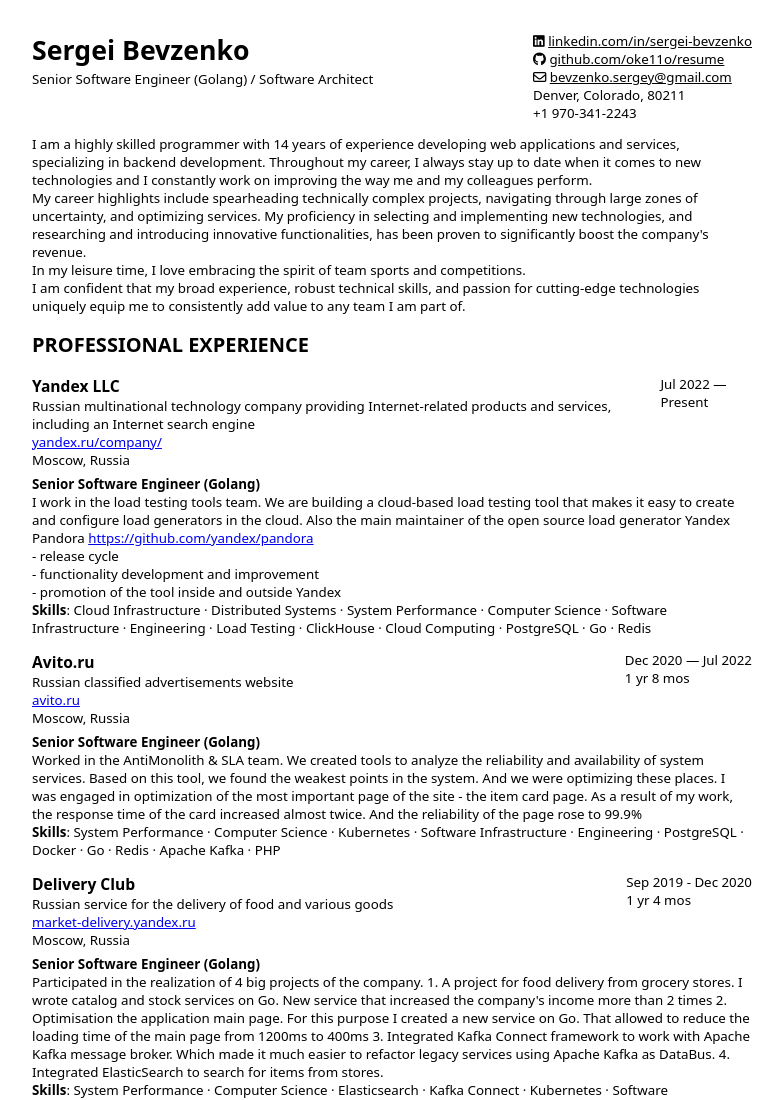
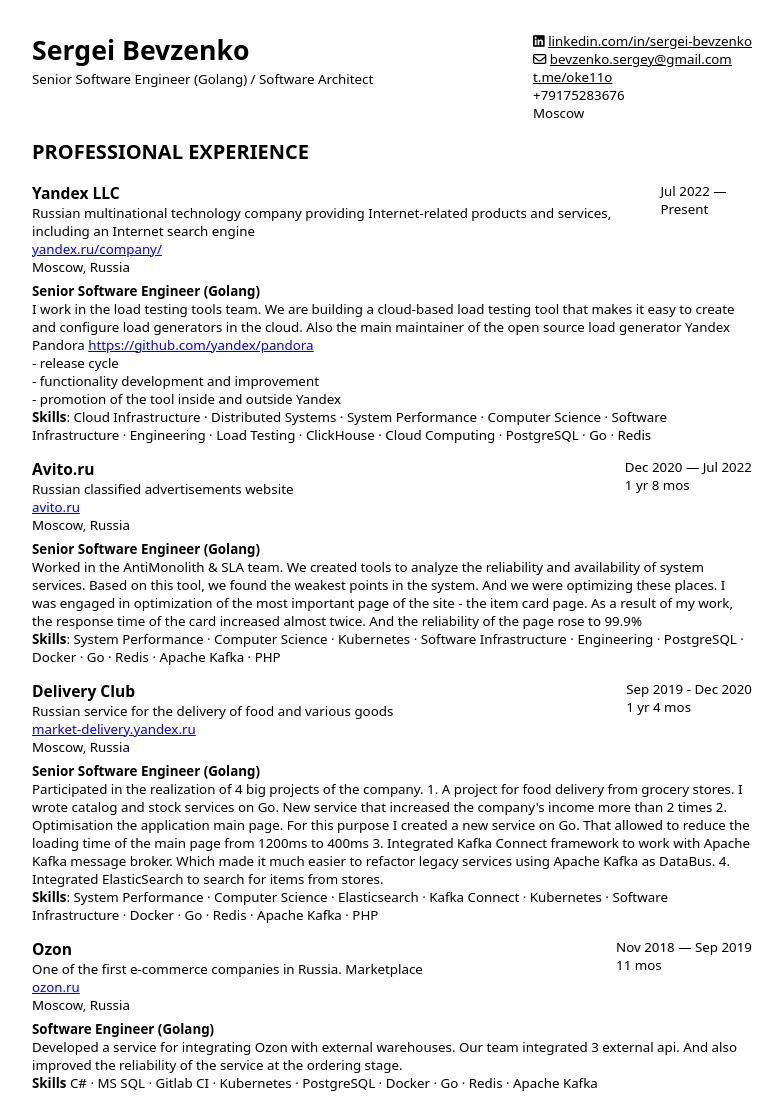
Before and after one commit to oke11o/resume, a plain HTML site: page docs/en/cv.html in a window 1280 px wide. Shown: the top 1100 px of the page, without its empty margins (248-1031 px from the left). Drawn offline with Linux system fonts and the light colour scheme.

Commit message:
comments

```diff
--- a/docs/en/cv.html
+++ b/docs/en/cv.html
@@ -18,38 +18,44 @@
       <i class="fa-brands fa-linkedin"></i>
       <a href="https://www.linkedin.com/in/sergei-bevzenko/">linkedin.com/in/sergei-bevzenko</a>
       <br>
-      <i class="fa-brands fa-github"></i>
-      <a href="https://github.com/oke11o/resume">github.com/oke11o/resume</a>
-      <br>
+<!--      <i class="fa-brands fa-github"></i>-->
+<!--      <a href="https://github.com/oke11o/resume">github.com/oke11o/resume</a>-->
+<!--      <br>-->
       <i class="fa-regular fa-envelope"></i>
       <a href="mailto:bevzenko.sergey@gmail.com">bevzenko.sergey@gmail.com</a>
       <br>
-      <span>Denver, Colorado, 80211</span>
+      <a href="https://t.me/oke11o">t.me/oke11o</a>
       <br>
-      <span>+1 970-341-2243</span>
+      <span>+79175283676</span>
+      <br>
+      <span>Moscow</span>
+<!--      <br>-->
+<!--      <span>Denver, Colorado, 80211</span>-->
+<!--      <br>-->
+<!--      <span>+1 970-341-2243</span>-->
       <!--<span>Seattle, Washington, 98144</span>-->
       <!--<span>Novi Sad, Serbia, 21102</span>-->
       <!--<br>-->
       <!--<span>(+381) 638-021-986 </span>-->
     </div>
   </header>
-  <section>
-    <p>
-      I am a highly skilled programmer with 14 years of experience developing web applications and services,
-      specializing in backend development. Throughout my career, I always stay up to date when it comes
-      to new technologies and I constantly work on improving the way me and my colleagues perform.<br>
+<!--  <section>-->
+<!--    <p>-->
+<!--      I am a highly skilled programmer with 14 years of experience developing web applications and services,-->
+<!--      specializing in backend development. Throughout my career, I always stay up to date when it comes-->
+<!--      to new technologies and I constantly work on improving the way me and my colleagues perform.<br>-->
 
-      My career highlights include spearheading technically complex projects, navigating through large zones of
-      uncertainty, and optimizing services. My proficiency in selecting and implementing new technologies, and
-      researching and introducing innovative functionalities, has been proven to significantly boost the company's
-      revenue.<br>
+<!--      My career highlights include spearheading technically complex projects, navigating through large zones of-->
+<!--      uncertainty, and optimizing services. My proficiency in selecting and implementing new technologies, and-->
+<!--      researching and introducing innovative functionalities, has been proven to significantly boost the company's-->
+<!--      revenue.<br>-->
 
-      In my leisure time, I love embracing the spirit of team sports and competitions.<br>
+<!--      In my leisure time, I love embracing the spirit of team sports and competitions.<br>-->
 
-      I am confident that my broad experience, robust technical skills, and passion for cutting-edge technologies
-      uniquely equip me to consistently add value to any team I am part of.
-    </p>
-  </section>
+<!--      I am confident that my broad experience, robust technical skills, and passion for cutting-edge technologies-->
+<!--      uniquely equip me to consistently add value to any team I am part of.-->
+<!--    </p>-->
+<!--  </section>-->
   <section class="prof-experience">
     <h2 class="heading">Professional experience</h2>
     <div class="prof-experience-list">
```
Also changed, not shown: docs/ru/cv.html (+14 -14 lines).
